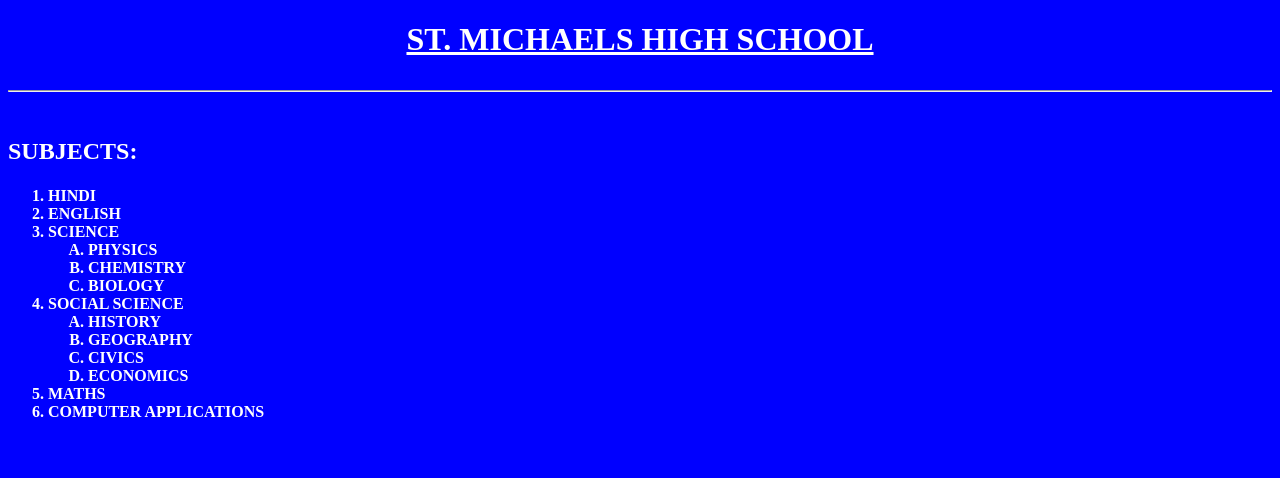
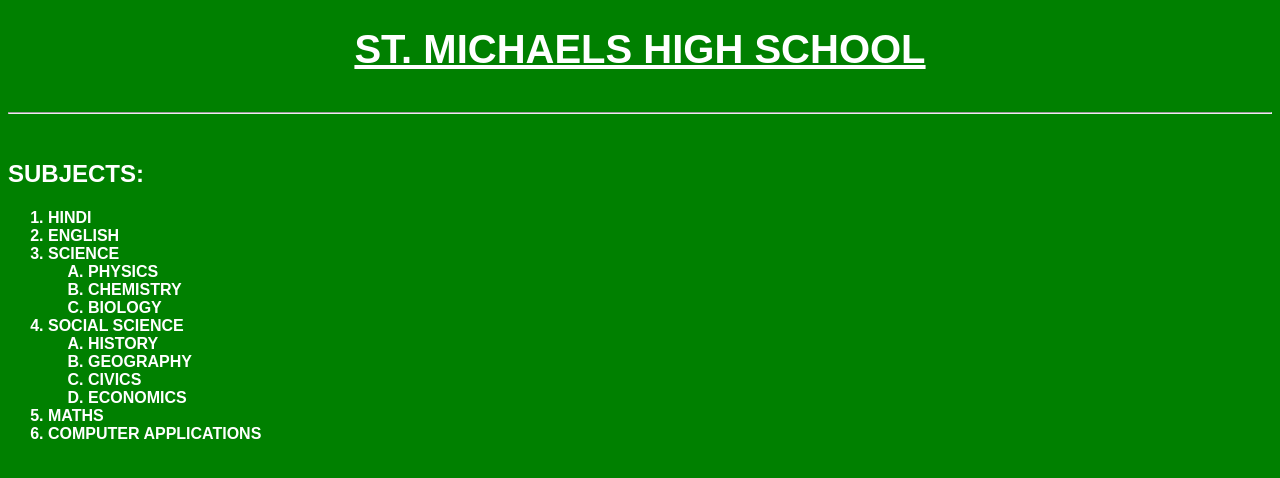
Before and after one commit to Suyash-Chandra/hactoberfest2021, a plain HTML site: page index.html in a window 1280 px wide. Drawn offline with Linux system fonts and the light colour scheme.

Commit message:
Update index.html

```diff
--- a/index.html
+++ b/index.html
@@ -2,8 +2,17 @@
 <html>
 <head>
 	<title>Project</title>
+	<style>
+		*{
+		font-family:sans-serif;
+		}
+		h1{
+        font-size:40px;
+		}
+	</style>
 </head>
-<body bgcolor="blue" text="white">
+
+<body bgcolor="green" text="white">
 	<h1 align="center"><b><u>ST. MICHAELS HIGH SCHOOL</u></b></p></h1>
 	<hr>
 	<br>
```
